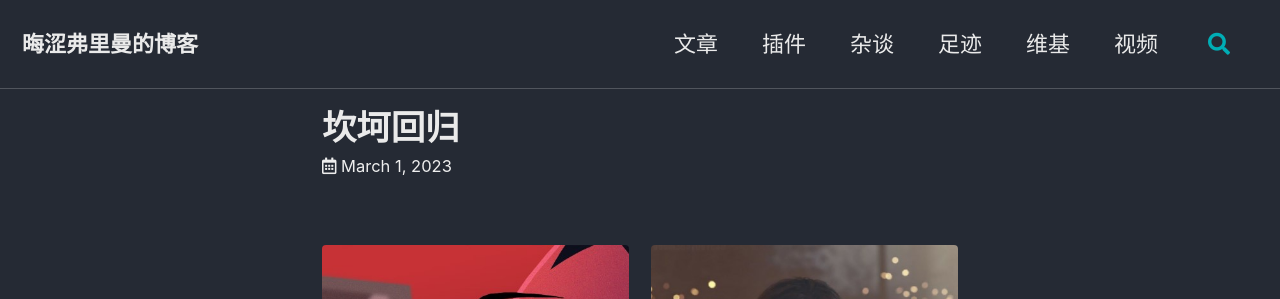
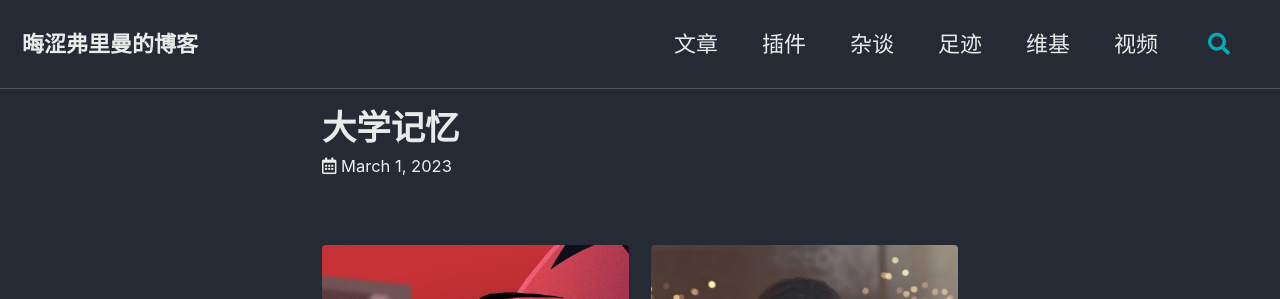
Before and after one commit to obscurefreeman/blog, a Jekyll site: the page built from _memory/2023-3-1-大学记忆.md, in a window 1280 px wide and 900 px high. Shown: the top 299 px of the window. Built offline with Jekyll 4.4.1, drawn with Linux system fonts in a browser that asks for light colours; cached includes are drawn as plain includes; a script that is not in the unit is left out; comment, search, counter and statistics services are not loaded.

Commit message:
修改片段

```diff
--- a/_memory/2023-3-1-坎坷回归.md
+++ b/_memory/2023-3-1-大学记忆.md
@@ -1,5 +1,5 @@
 ---
-title: "坎坷回归"
+title: "大学记忆"
 excerpt: "大学里的重要时间片段。"
 toc: false
 gallery:
```
